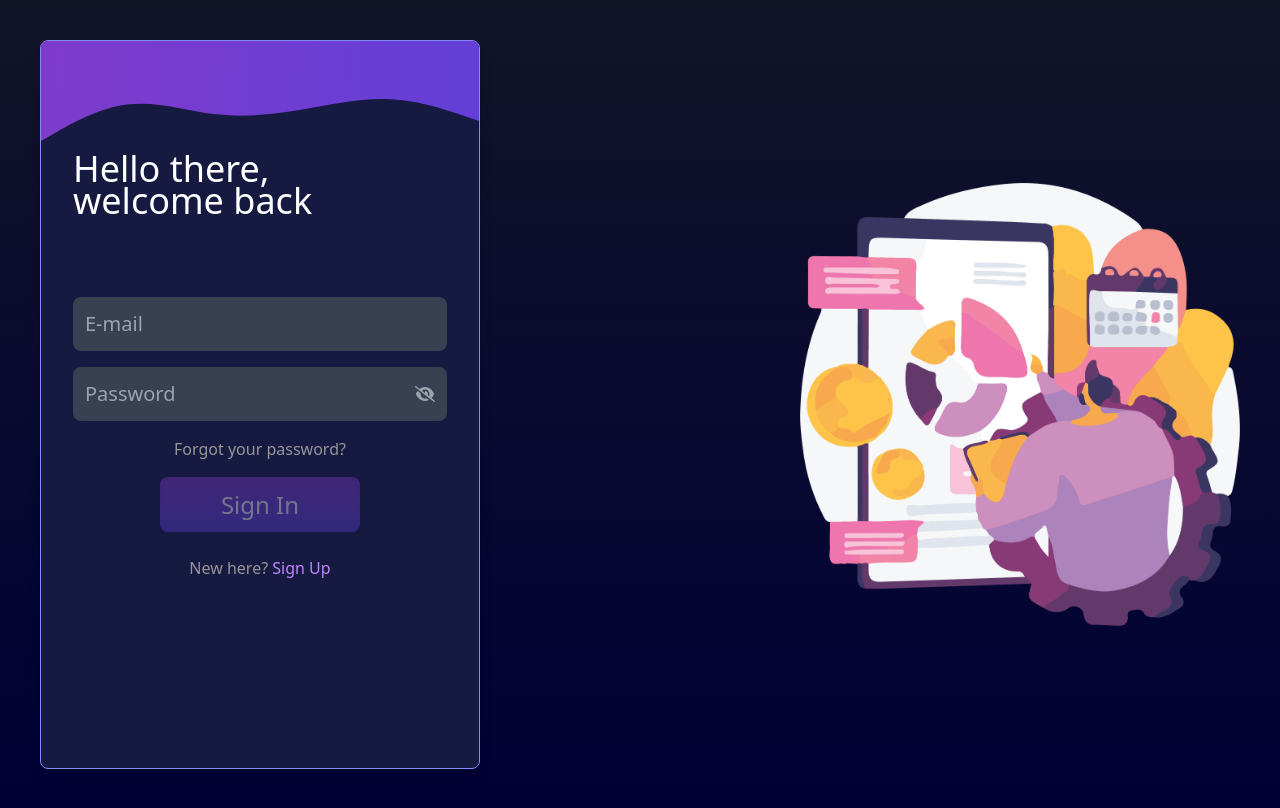
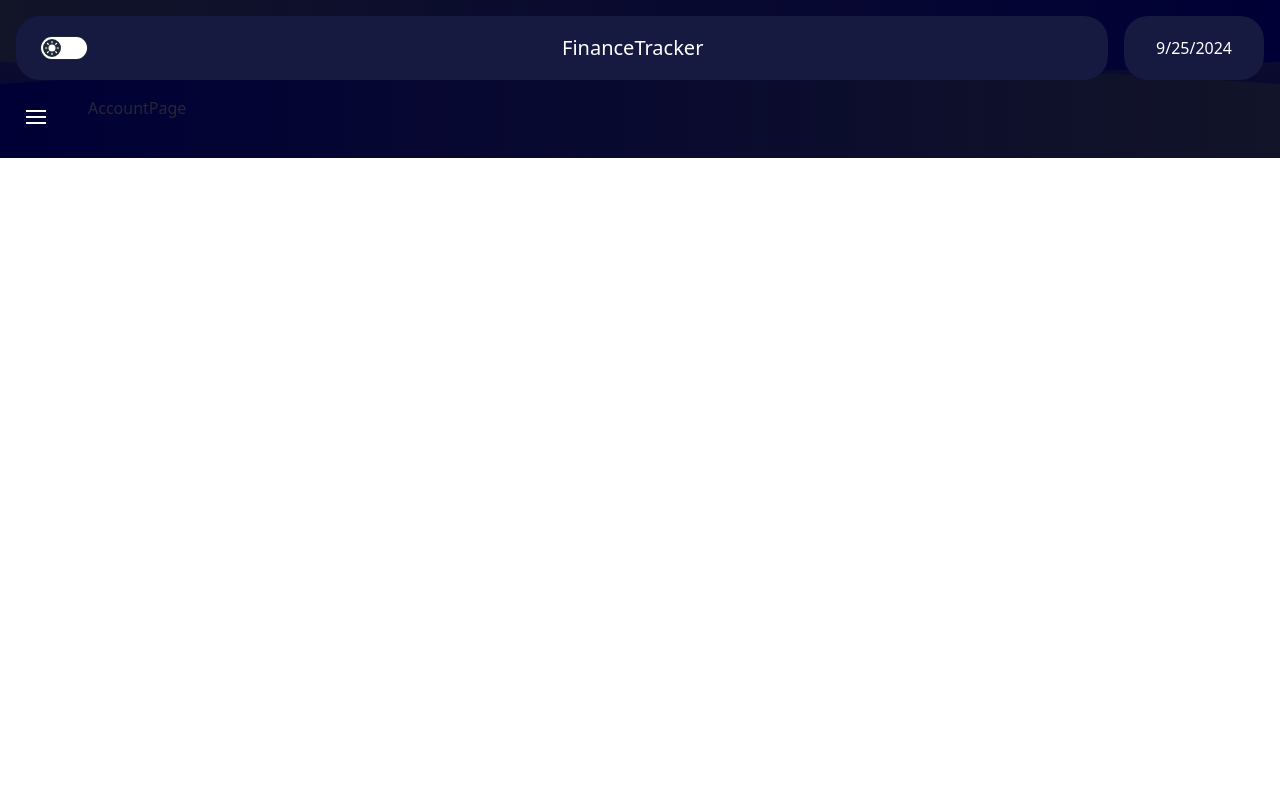
Before and after one commit to Sara-AM91/finance-tracker-frontend, a React (Vite) app: page /account in a window 1280 px wide. Before the commit this address led to /login. Built offline with nearby package versions, Linux system fonts and the light colour scheme; what chartjs-plugin-datalabels would draw is missing.

Commit message:
added route for account page

```diff
--- a/src/App.jsx
+++ b/src/App.jsx
@@ -5,6 +5,7 @@
 import MainLayout from "./pages/MainLayout";
 import Dashboard from "./components/Dashboard";
 import ExpensesPage from "./pages/ExpensesPage";
+import AccountPage from "./pages/AccountPage";
 
 const App = () => {
   return (
@@ -21,6 +22,7 @@
         <Route element={<MainLayout />}>
           <Route path="/dashboard" element={<Dashboard />} />
           <Route path="/expenses" element={<ExpensesPage />} />{" "}
+          <Route path="/account" element={<AccountPage />} />
         </Route>
 
         {/* Optional: handle unknown routes by redirecting */}
--- /dev/null
+++ b/src/pages/AccountPage.jsx
@@ -0,0 +1,5 @@
+const AccountPage = () => {
+  return <div>AccountPage</div>;
+};
+
+export default AccountPage;
```
